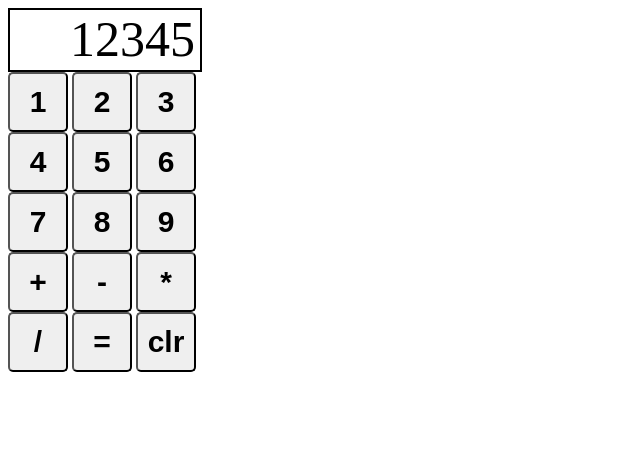
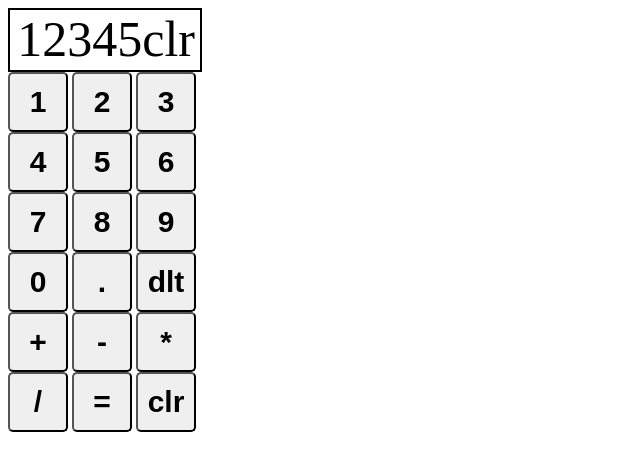
Before and after one commit to CharlieWallace17/calculator, a plain HTML site: page index.html in a window 1280 px wide. Both pictures are taken after a click on the button "clr". Shown: the whole page, without its empty margins (0-640 px from the left). Drawn offline with Linux system fonts and the light colour scheme.

Commit message:
Add new button row. Create eventListener.
eventListener updates display to add textContent from button clicked.

```diff
--- a/index.html
+++ b/index.html
@@ -27,11 +27,16 @@
             <button>9</button>
         </div>
         <div class="btns row4">
+            <button>0</button>
+            <button>.</button>
+            <button>dlt</button>
+        </div>
+        <div class="btns row5">
             <button>+</button>
             <button>-</button>
             <button>*</button>
         </div>
-        <div class="btns row5">
+        <div class="btns row6">
             <button>/</button>
             <button>=</button>
             <button>clr</button>
--- a/script.js
+++ b/script.js
@@ -1,9 +1,6 @@
 const add = (x, y) => x + y;
-
 const subtract = (x, y) => x - y;
-
 const multiply = (x, y) => x * y;
-
 const divide = (x, y) => x / y;
 
 const operate = function(x, y, oper) {
@@ -12,3 +9,11 @@ const operate = function(x, y, oper) {
     if(oper === '*') return multiply(x, y);
     if(oper === '/') return divide(x, y);
 };
+
+const display = document.querySelector('.display');
+
+const buttons = document.querySelectorAll('button').forEach(button => {
+    button.addEventListener('click', event => {
+        display.textContent += button.textContent;
+    });
+});
```
